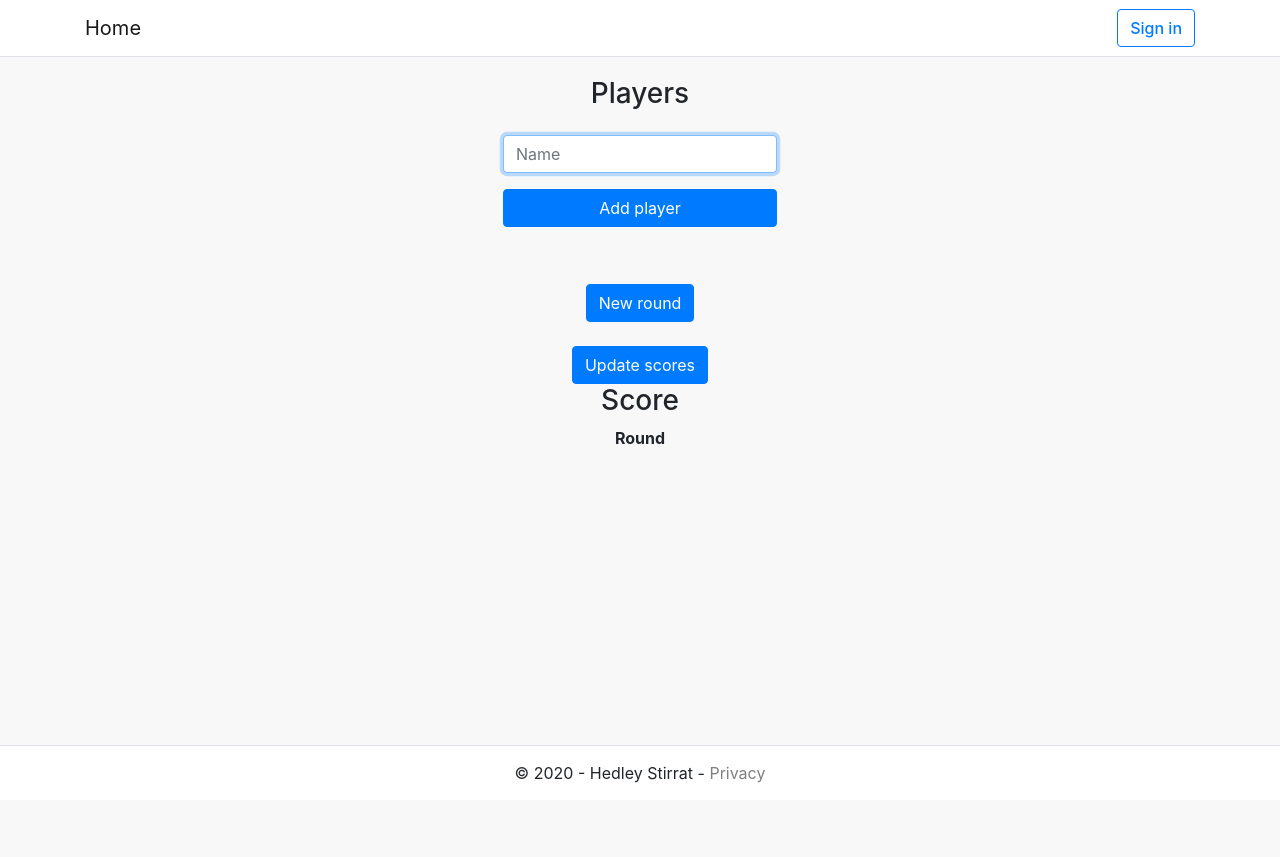
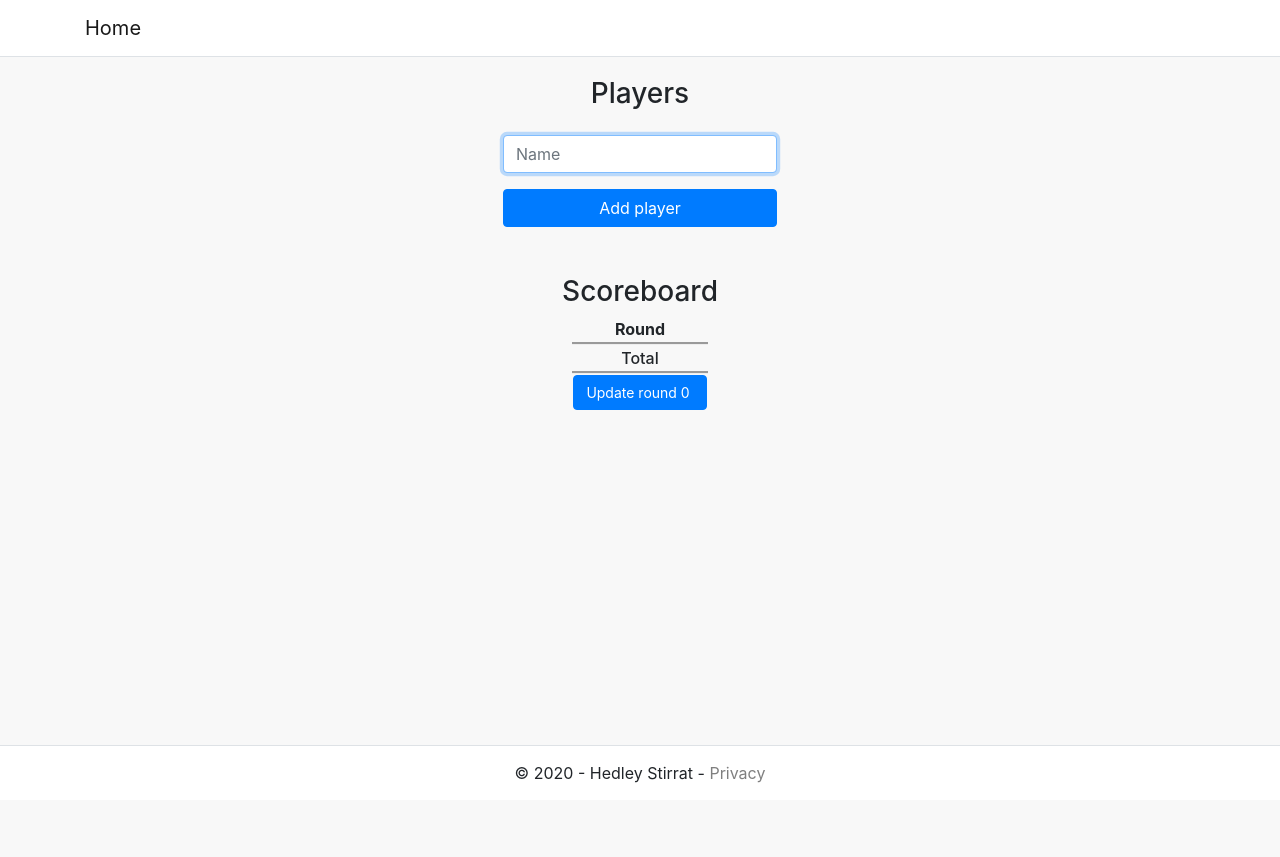
Before and after one commit to heds1/ScoreStuff, a Django app: a page that uses project/templates/base.html in a window 1280 px wide. Run offline with Django 3.2, Linux system fonts and the light colour scheme; data comes from the database, SQL or seed files in the repository; both versions use the stored data as it was after the commit; lists and menus that the app fills with data are empty; some libraries are stand-ins or nearby versions.

Commit message:
feat: completed basic functionality and styling

```diff
--- a/project/scorer/views.py
+++ b/project/scorer/views.py
@@ -1,9 +1,10 @@
 from django.shortcuts import render
 from django.http import HttpResponseRedirect
-from scorer.models import Game, Player, Score
+from scorer.models import Game, Player, Score, Round
 from .forms import AddPlayerForm, AddRoundForm, ScoreForm
 from django.urls import reverse
 from django.forms import modelformset_factory
+from django.db.models import Sum
 
 def game(request, slug):
     this_game = Game.objects.get(slug=slug)
@@ -13,6 +14,10 @@ def game(request, slug):
     add_player_form = AddPlayerForm(initial={'game': this_game})
     add_round_form = AddRoundForm(initial={'game': this_game})
     AddScoreFormSet = modelformset_factory(Score, form=ScoreForm, fields=('game_round','player','value'), extra=0)
+
+    # get total scores
+    # https://stackoverflow.com/questions/45547674/how-to-execute-a-group-by-count-or-sum-in-django-orm/45547675
+    running_scores = Score.objects.filter(game_round__id__in=rounds, player_id__in=players).values('player_id').order_by('player_id').annotate(total=Sum('value'))
 
     # the queryset filtering won't work if we haven't added a Round to this game
     # yet, so check if that's the case; otherwise, create empty formset
@@ -24,21 +29,22 @@ def game(request, slug):
     # if POST (someone's clicked a button...)
     if request.method == 'POST':
 
-        # if the POST request is to add another Round
-        if 'add_round' in request.POST:
-            add_round_form = AddRoundForm(request.POST)
-            if add_round_form.is_valid():
-                add_round_form.save()
-                # give every Player placeholder scores of zero
-                new_round = this_game.round_set.all().last()
-                for player in players:
-                    new_score = Score(game_round=new_round, player=player, value=0)
-                    new_score.save()
+        # # if the POST request is to add another Round
+        # if 'add_round' in request.POST:
 
-                return HttpResponseRedirect(reverse('game', kwargs = {'slug': this_game.slug}))
+        #     add_round_form = AddRoundForm(request.POST)
+        #     if add_round_form.is_valid():
+        #         add_round_form.save()
+        #         # give every Player placeholder scores of zero
+        #         new_round = this_game.round_set.all().last()
+        #         for player in players:
+        #             new_score = Score(game_round=new_round, player=player, value=0)
+        #             new_score.save()
+
+        #         return HttpResponseRedirect(reverse('game', kwargs = {'slug': this_game.slug}))
 
         # if the POST request is to add another Player
-        elif 'add_player' in request.POST:
+        if 'add_player' in request.POST:
             add_player_form = AddPlayerForm(request.POST)
             if add_player_form.is_valid():
                 add_player_form.save()
@@ -50,10 +56,28 @@ def game(request, slug):
                 return HttpResponseRedirect(reverse('game', kwargs = {'slug': this_game.slug}))
 
         # if the POST request is to add another set of Scores
+        # ... also add another empty Round
         elif 'add_score' in request.POST:
             formset = AddScoreFormSet(request.POST)
             # if formset.is_valid():
             formset.save()
+
+            new_round = Round(game=this_game)
+            new_round.save()
+            new_round = this_game.round_set.all().last()
+            for player in players:
+                new_score = Score(game_round=new_round, player=player, value=0)
+                new_score.save()
+
+            # add_round_form = AddRoundForm(request.POST)
+            # if add_round_form.is_valid():
+            #     add_round_form.save()
+            #     # give every Player placeholder scores of zero
+            #     new_round = this_game.round_set.all().last()
+            #     for player in players:
+            #         new_score = Score(game_round=new_round, player=player, value=0)
+            #         new_score.save()
+
             return HttpResponseRedirect(reverse('game', kwargs = {'slug': this_game.slug}))
 
 
@@ -68,6 +92,7 @@ def game(request, slug):
         "add_player_form": add_player_form,
         "add_round_form": add_round_form,
         "players": players,
+        "running_scores": running_scores,
         "rounds": rounds,
         "latest_round": latest_round,
         "formset": formset,
--- a/project/static/pages/style.css
+++ b/project/static/pages/style.css
@@ -20,6 +20,16 @@
 
 #footer-text {
     margin: auto;
+}
+
+/* center align and decrease size of the score updater inputs */
+input[type=number] {
+    text-align: center;
+    font-size: 1rem;
+}
+
+#add_score {
+    font-size: 14px;
 }
 
 /* increase button size in forms */
--- a/project/templates/base.html
+++ b/project/templates/base.html
@@ -22,12 +22,7 @@
                     <a class="navbar-brand d-inline" href="{% url 'home' %}">Home</a>
                     <ul class="nav navbar-nav">
                         <li class="nav-item">
-                            {% if user.is_authenticated %}
-                            Welcome, {{ user.username }}!
-                            <a class="btn btn-outline-primary" href="{% url 'account_logout' %}">Logout</a>
-                            {% else %}
-                            <a class="btn btn-outline-primary" href="">Sign in</a>
-                            {% endif %}
+
                         </li>
                     </ul>
                 </div>
--- a/project/templates/scorer/game.html
+++ b/project/templates/scorer/game.html
@@ -23,35 +23,13 @@
     </div>
     <input type="submit" name="add_player" class="btn btn-primary" value="Add player">
 </form>
-<hr>
+<br />
 <br />
 
-<form method="post">
-    {% csrf_token %}
-    <div hidden class="input-group mb=3">
-        <select name="game" required="" id="id_game">
-            <option value="{{this_game.id}}"></option>
-        </select>
-    </div>
-    <input type="submit" name="add_round" class="btn btn-primary" value="New round">
-</form>
-<br />
+<h3>Scoreboard</h3>
 
-<form method="post">
-    {% csrf_token %}
-    {{ formset.management_form }}
-    {% for form in formset %}
-        {% for field in form %}
-            {{ field.label_tag }} {{ field }}
-        {% endfor %}
-    {% endfor %}
-    <input type="submit" name="add_score" class="btn btn-primary" value="Update scores">
-</form>
-
-<h3>Score</h3>
-
-<table>
-    <tr>
+<table style="text-align: center;">
+    <tr style="border-bottom:groove; font-weight:500;">
         <th>
             Round
         </th>
@@ -62,19 +40,60 @@
         {% endfor %}
     </tr>
     {% for round in rounds %}
+    <tr>
+        <td>
+            {{ forloop.counter }}
+        </td>
+        {% for score in round.score_set.all %}
+        <td>
+            {{ score.value }}
+        </td>
+        {% endfor %}
+    </tr>
+    {% endfor %}
+    <tr style="border-bottom:groove; border-top:groove; font-weight:500;">
+        <td>
+            Total
+        </td>
+        {% for score in running_scores %}
+        <td>
+            {{ score.total }}
+        </td>
+        {% endfor %}
+    </tr>
+    <form method="post">
+    <div style="vertical-align:middle;">
         <tr>
             <td>
-                {{ round }}
+                <input type="submit" name="add_score" id="add_score" class="btn
+                btn-primary" value="Update round {{ rounds|length}} ">
             </td>
-            {% for score in round.score_set.all %}
+
+            {% csrf_token %}
+            {{ formset.management_form }}
+            {% for form in formset %}
             <td>
-                {{ score.value }}
+                <div hidden class="input-group">
+                    {{ form.player }}
+                </div>
+                <div hidden class="input-group">
+                    {{ form.game_round }}
+                </div>
+                <div class="input-group">
+                    {{ form.value }}
+                </div>
+                <div hidden class="input-group">
+                    {{ form.id }}
+                </div>
             </td>
             {% endfor %}
+        </tr>
+    </div>
+
+</form>
 
 
-        </tr>
-    {% endfor %}
+
 </table>
 
 <br />
```
Also changed, not shown: project/db.sqlite3.
